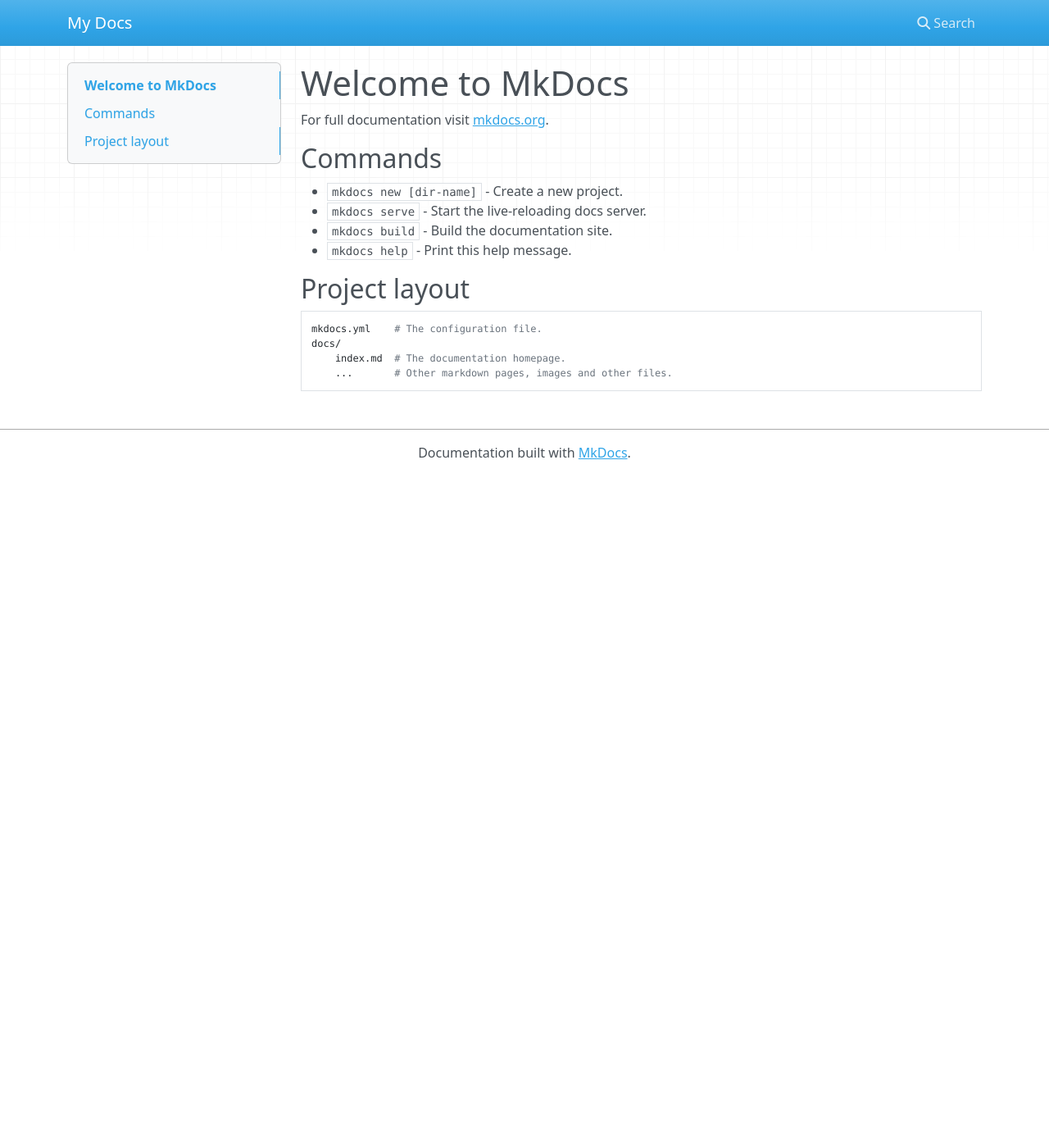
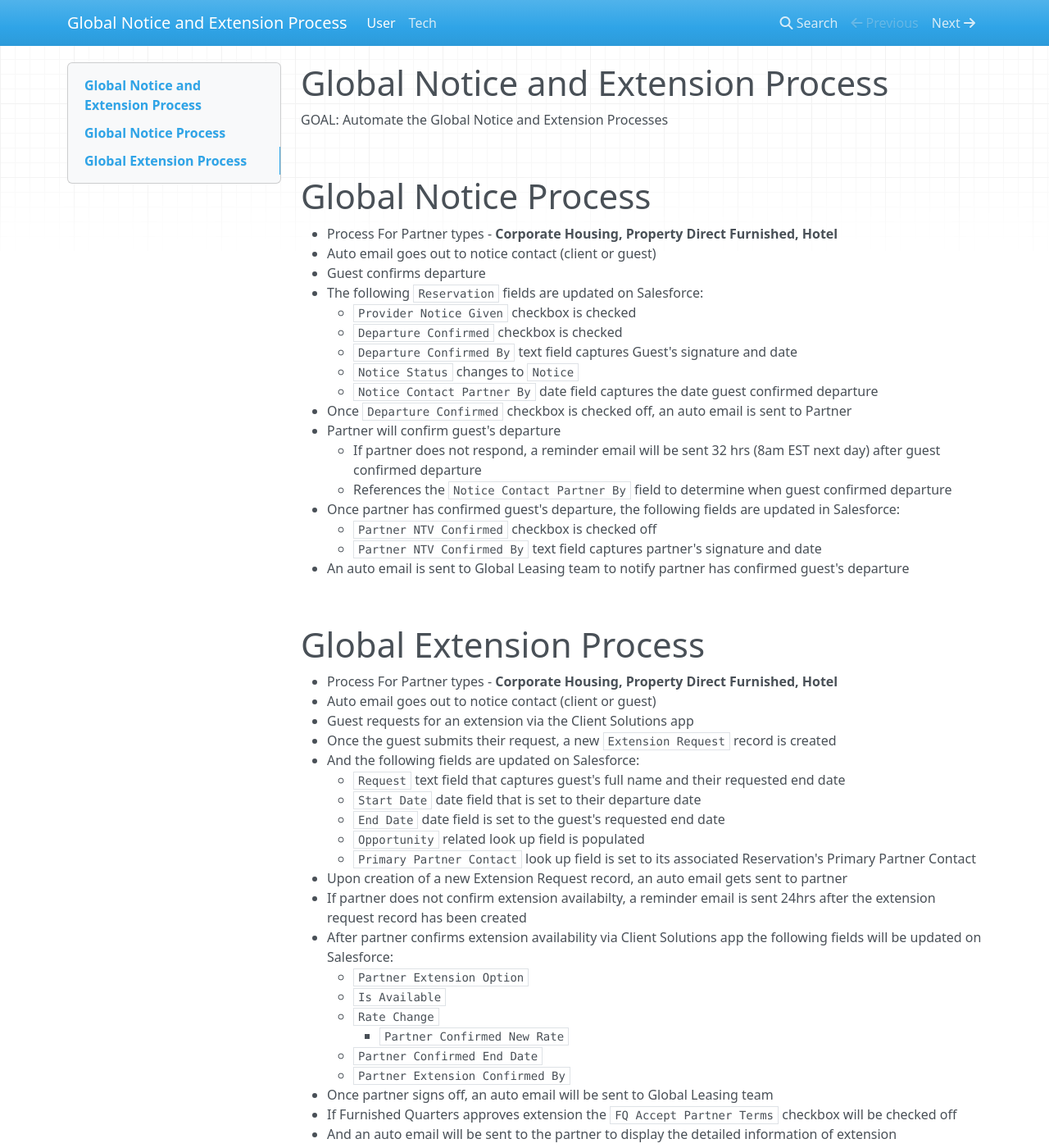
Before and after one commit to fq-bdirito/ntv-extension-process, an MkDocs documentation site: the page built from docs/index.md, in a window 1280 px wide and 1400 px high. Shown: the whole window at 82% size. Built offline with MkDocs 1.6.1, drawn with Linux system fonts in a browser that asks for light colours; nearby versions of some CDN libraries; some of the changed text lies outside the part shown.

```diff
--- a/docs/index.md
+++ b/docs/index.md
@@ -1,17 +1,52 @@
-# Welcome to MkDocs
+# Global Notice and Extension Process
 
-For full documentation visit [mkdocs.org](http://mkdocs.org).
+GOAL: Automate the Global Notice and Extension Processes
 
-## Commands
+<br>
 
-* `mkdocs new [dir-name]` - Create a new project.
-* `mkdocs serve` - Start the live-reloading docs server.
-* `mkdocs build` - Build the documentation site.
-* `mkdocs help` - Print this help message.
+# Global Notice Process
+* Process For Partner types - **Corporate Housing, Property Direct Furnished, Hotel**
+* Auto email goes out to notice contact (client or guest)
+* Guest confirms departure
+* The following `Reservation` fields are updated on Salesforce:
+    * `Provider Notice Given` checkbox is checked
+    * `Departure Confirmed` checkbox is checked
+    * `Departure Confirmed By` text field captures Guest's signature and date
+    * `Notice Status` changes to `Notice`
+    * `Notice Contact Partner By` date field captures the date guest confirmed departure
+* Once `Departure Confirmed` checkbox is checked off, an auto email is sent to Partner
+* Partner will confirm guest's departure
+    * If partner does not respond, a reminder email will be sent 32 hrs (8am EST next day) after guest confirmed departure
+    * References the `Notice Contact Partner By` field to determine when guest confirmed departure
+* Once partner has confirmed guest's departure, the following fields are updated in Salesforce:
+    * `Partner NTV Confirmed` checkbox is checked off
+    * `Partner NTV Confirmed By` text field captures partner's signature and date
+* An auto email is sent to Global Leasing team to notify partner has confirmed guest's departure
 
-## Project layout
+<br>
 
-    mkdocs.yml    # The configuration file.
-    docs/
-        index.md  # The documentation homepage.
-        ...       # Other markdown pages, images and other files.
+# Global Extension Process
+* Process For Partner types - **Corporate Housing, Property Direct Furnished, Hotel**
+* Auto email goes out to notice contact (client or guest)
+* Guest requests for an extension via the Client Solutions app
+* Once the guest submits their request, a new `Extension Request` record is created
+* And the following fields are updated on Salesforce:
+    * `Request` text field that captures guest's full name and their requested end date
+    * `Start Date` date field that is set to their departure date
+    * `End Date` date field is set to the guest's requested end date
+    * `Opportunity` related look up field is populated
+    * `Primary Partner Contact` look up field is set to its associated Reservation's Primary Partner Contact
+* Upon creation of a new Extension Request record, an auto email gets sent to partner
+* If partner does not confirm extension availabilty, a reminder email is sent 24hrs after the extension request record has been created
+* After partner confirms extension availability via Client Solutions app the following fields will be updated on Salesforce:
+    * `Partner Extension Option`
+    * `Is Available`
+    * `Rate Change`
+        * `Partner Confirmed New Rate`
+    * `Partner Confirmed End Date`
+    * `Partner Extension Confirmed By`
+* Once partner signs off, an auto email will be sent to Global Leasing team
+* If Furnished Quarters approves extension the `FQ Accept Partner Terms` checkbox will be checked off
+* And an auto email will be sent to the partner to display the detailed information of extension
+* Note: this automated process is only in effect if there is **no rate change**
+* Process will remain manual for any rate changes.
--- a/mkdocs.yml
+++ b/mkdocs.yml
@@ -1 +1,4 @@
-site_name: My Docs
+site_name: Global Notice and Extension Process
+nav:
+  - User: index.md
+  - Tech: tech.md
```
Also changed, not shown: docs/tech.md (added, +1 -0 lines).
